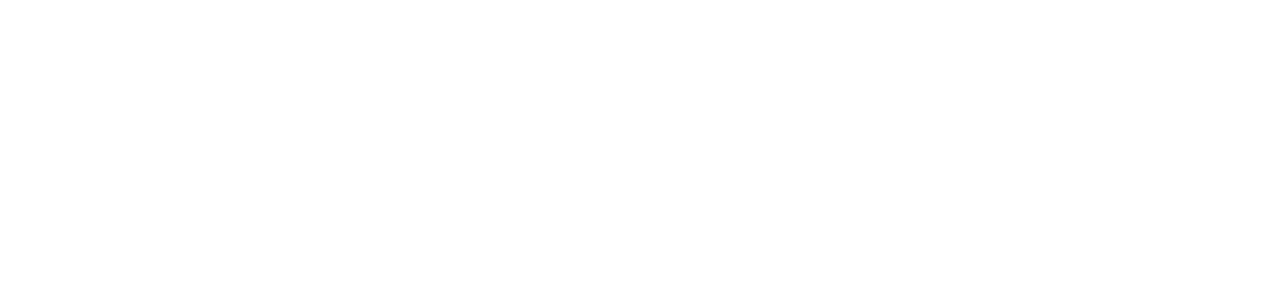
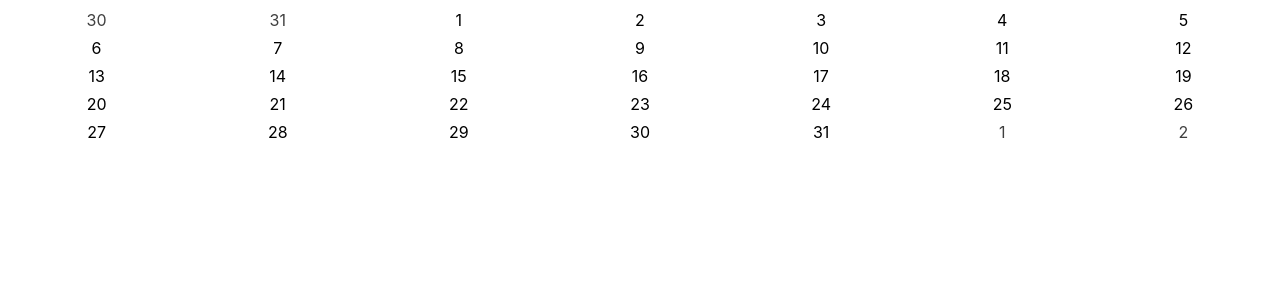
Before and after one commit to marshallku/react-swipeable-calendar, a React (Vite) app: page / in a window 1280 px wide. Shown: the top 300 px of the page. Built offline with nearby package versions, Linux system fonts and the light colour scheme.

Commit message:
Add default calendar ui

```diff
--- a/src/App.tsx
+++ b/src/App.tsx
@@ -1,7 +1,7 @@
-import "./App.css";
+import { Calendar } from "./components";
 
 function App() {
-    return <div></div>;
+    return <Calendar date={new Date()} />;
 }
 
 export default App;
--- /dev/null
+++ b/src/components/Calendar/index.module.scss
@@ -0,0 +1,19 @@
+.calendar {
+    display: block;
+    height: 100%;
+
+    &__container {
+        display: grid;
+        height: 100%;
+        grid-template-columns: repeat(7, minmax(0, 1fr));
+        gap: 4px;
+    }
+
+    &__day {
+        text-align: center;
+
+        &--different-month {
+            opacity: 0.75;
+        }
+    }
+}
--- /dev/null
+++ b/src/components/Calendar/index.tsx
@@ -0,0 +1,68 @@
+import { useCallback, useEffect, useMemo, useState } from "react";
+import {
+    eachDayOfInterval,
+    endOfMonth,
+    endOfWeek,
+    isSameMonth,
+    startOfMonth,
+    startOfWeek,
+} from "date-fns";
+import { classNames } from "@utils";
+import styles from "./index.module.scss";
+
+interface CalendarProps {
+    date?: Date;
+    onDateClick?(date: Date): void;
+}
+
+const cx = classNames(styles, "calendar");
+
+function Calendar({ date = new Date(), onDateClick }: CalendarProps) {
+    const days = useMemo(
+        () =>
+            eachDayOfInterval({
+                start: startOfWeek(startOfMonth(date)),
+                end: endOfWeek(endOfMonth(date)),
+            }),
+        [date]
+    );
+    const [currentDate, setCurrentDate] = useState(date);
+
+    const handleClick = useCallback(
+        (day: Date) => {
+            onDateClick?.(day);
+            setCurrentDate(day);
+        },
+        [onDateClick]
+    );
+
+    useEffect(() => {
+        setCurrentDate(date);
+    }, [date]);
+
+    return (
+        <div className={cx()}>
+            <div className={cx("__container")}>
+                {days.map((day) => (
+                    <div
+                        role="button"
+                        tabIndex={-1}
+                        key={day.toString()}
+                        className={cx(
+                            "__day",
+                            !isSameMonth(day, currentDate) &&
+                                "__day--different-month"
+                        )}
+                        onClick={() => {
+                            handleClick(day);
+                        }}
+                    >
+                        {day.getDate()}
+                    </div>
+                ))}
+            </div>
+        </div>
+    );
+}
+
+export default Calendar;
--- /dev/null
+++ b/src/components/index.ts
@@ -0,0 +1,2 @@
+export * from "./Calendar";
+export { default as Calendar } from "./Calendar";
```
Also changed, not shown: src/App.css (deleted).
